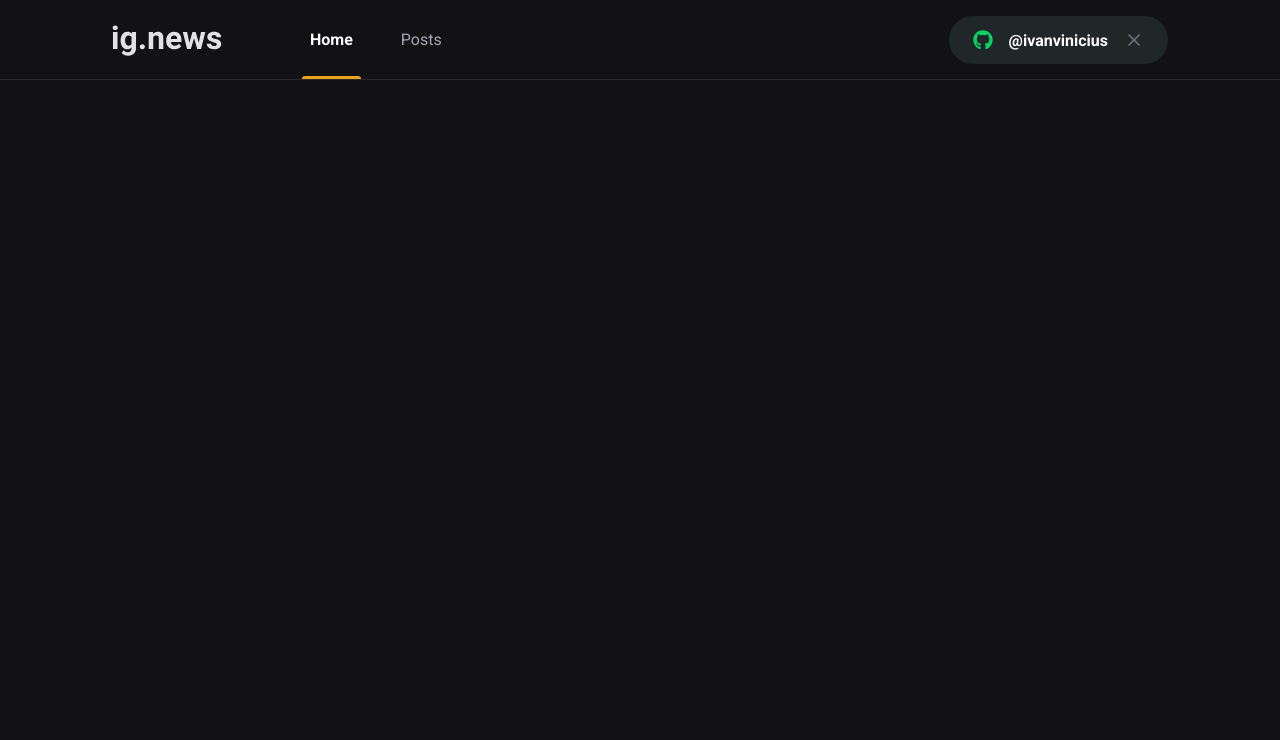
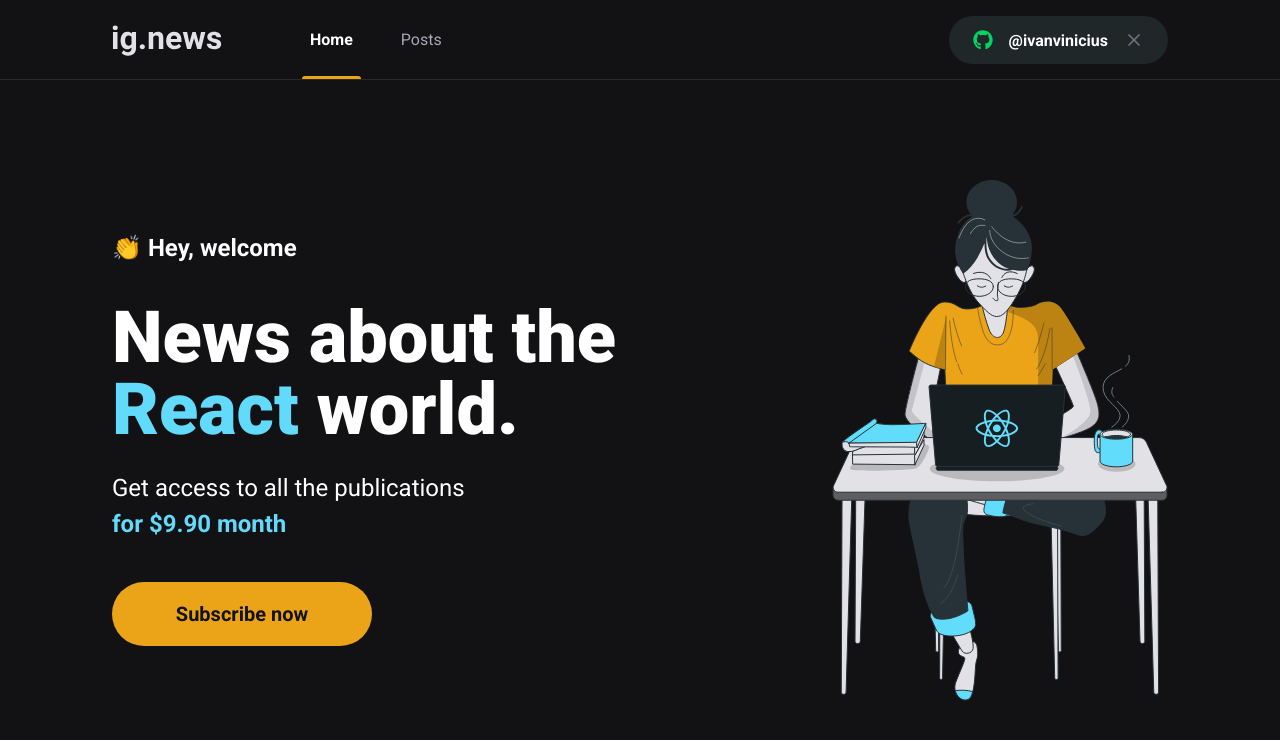
Before and after one commit to ivanvinicius/ignews, a Next.js app: page / in a window 1280 px wide. Shown: the top 740 px of the page. Built offline with nearby package versions, Linux system fonts and the light colour scheme.

Commit message:
feat: home page

```diff
--- /dev/null
+++ b/src/components/SubscribeButton/index.tsx
@@ -0,0 +1,9 @@
+import styles from './styles.module.scss'
+
+export function SubscribeButton() {
+  return (
+    <button type="button" className={styles.subscribeButton}>
+      Subscribe now
+    </button>
+  )
+}
--- /dev/null
+++ b/src/components/SubscribeButton/styles.module.scss
@@ -0,0 +1,22 @@
+.subscribeButton {
+  height: 4rem;
+  width: 260px;
+  border: 0;
+  border-radius: 2rem;
+
+  background-color: var(--yellow-500);
+  color: var(--gray-900);
+
+  font-size: 1.25rem;
+  font-weight: bold;
+
+  display: flex;
+  align-items: center;
+  justify-content: center;
+
+  transition: filter 0.2s;
+
+  &:hover {
+    filter: brightness(0.8);
+  }
+}
--- /dev/null
+++ b/src/pages/home.module.scss
@@ -0,0 +1,45 @@
+.contentContainer {
+  max-width: 1120px;
+  margin: 0 auto;
+  padding: 0 2rem;
+  height: calc(100vh - 5rem);
+
+  display: flex;
+  align-items: center;
+  justify-content: space-between;
+}
+
+.infoAbout {
+  max-width: 600px;
+
+  > span {
+    font-size: 1.5rem;
+    font-weight: bold;
+  }
+
+  h1 {
+    font-size: 4.5rem;
+    line-height: 4.5rem;
+    font-weight: 900;
+    margin-top: 2.5rem;
+
+    span {
+      color: var(--cyan-500);
+    }
+  }
+
+  p {
+    font-size: 1.5rem;
+    line-height: 2.25rem;
+    margin-top: 1.5rem;
+
+    span {
+      color: var(--cyan-500);
+      font-weight: bold;
+    }
+  }
+
+  button {
+    margin-top: 2.5rem;
+  }
+}
--- a/src/pages/index.tsx
+++ b/src/pages/index.tsx
@@ -1,4 +1,8 @@
 import Head from 'next/head'
+
+import { SubscribeButton } from '../components/SubscribeButton'
+
+import styles from './home.module.scss'
 
 export default function Home() {
   return (
@@ -6,6 +10,25 @@
       <Head>
         <title>Home | ig.news</title>
       </Head>
+
+      <main className={styles.contentContainer}>
+        <section className={styles.infoAbout}>
+          <span>👏 Hey, welcome</span>
+          <h1>
+            {' '}
+            News about the <span>React</span> world.
+          </h1>
+          <p>
+            Get access to all the publications
+            <br />
+            <span>for $9.90 month</span>
+          </p>
+
+          <SubscribeButton />
+        </section>
+
+        <img src="/images/avatar.svg" alt="Girl coding" />
+      </main>
     </>
   )
 }
```
